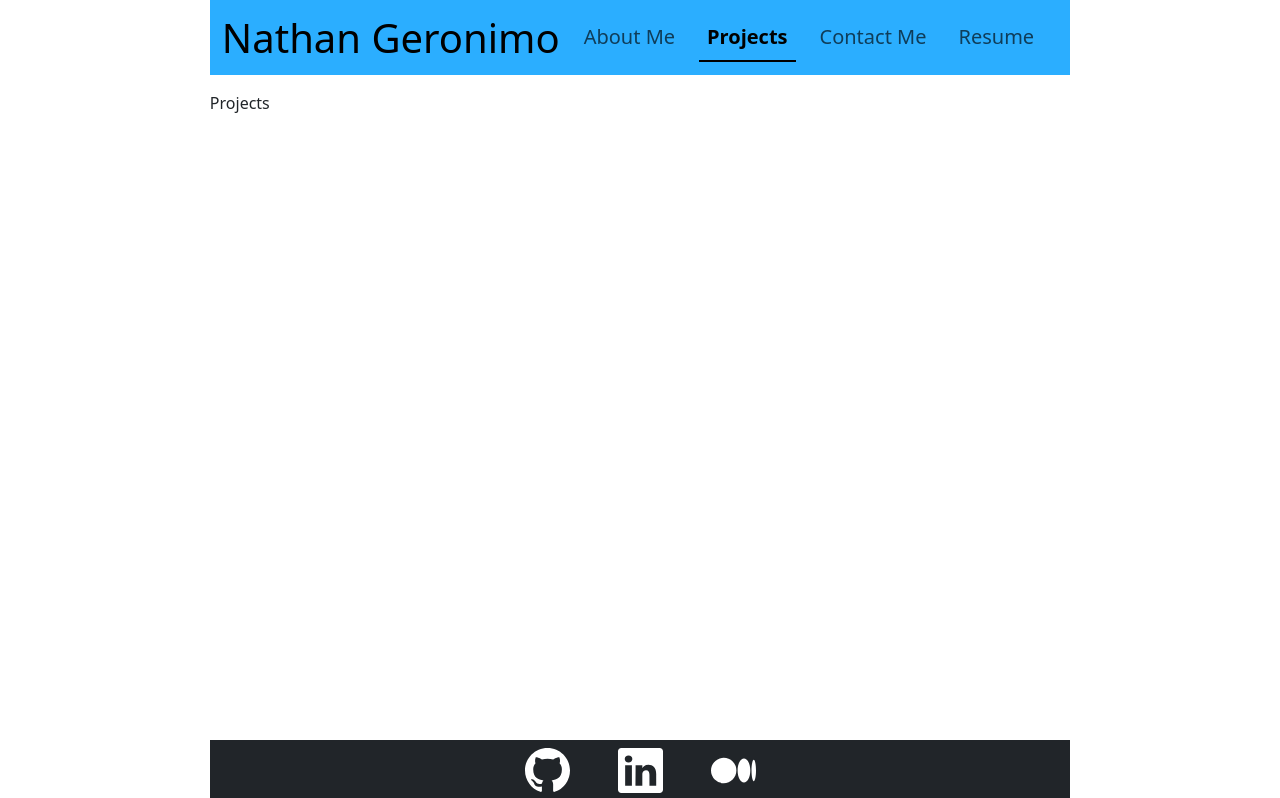
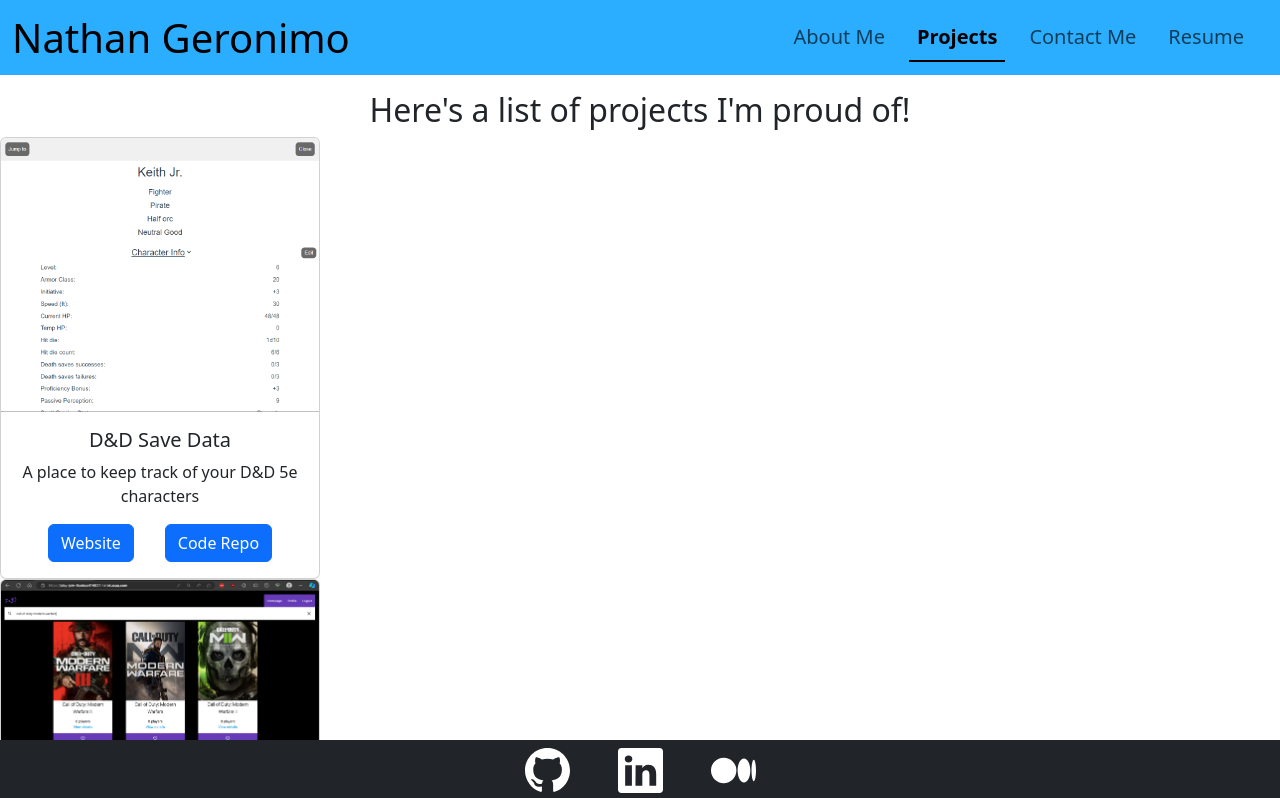
Before and after one commit to nathangero/portfolio-react, a React (Vite) app: page /projects in a window 1280 px wide. Shown: the top 798 px of the page. Built offline with nearby package versions, Linux system fonts and the light colour scheme.

Commit message:
implement project data, ProjectCard, ProjectPage

```diff
--- /dev/null
+++ b/src/assets/projects.json
@@ -0,0 +1,58 @@
+[
+    {
+        "name": "D&D Save Data",
+        "deploy_link": "https://dnd-save-data.web.app/",
+        "repo_link": "https://github.com/nathangero/dnd-save-data",
+        "image": "src/assets/project_images/dnd-save-data-example.PNG",
+        "alt": "showing the character page in the D&D website",
+        "description": "A place to keep track of your D&D 5e characters"
+    },
+    {
+        "name": "play.join()",
+        "deploy_link": "https://play-join-6cebcc414827.herokuapp.com",
+        "repo_link": "https://github.com/Clarsen1782/play.join",
+        "image": "src/assets/project_images/play-join-homepage.png",
+        "alt": "homepage for play.join showing the search bar",
+        "description": "A site to find other gamers and party up"
+    },
+    {
+        "name": "Food Finder",
+        "deploy_link": "https://fenriragni.github.io/food-finder/",
+        "repo_link": "https://github.com/FenriRagni/food-finder",
+        "image": "src/assets/project_images/food-finder.png",
+        "alt": "homepage for food finder showing the search form for a location and food type",
+        "description": "A site to find recipes AND restaurants"
+    },
+    {
+        "name": "A Tech Blog",
+        "deploy_link": "https://tech-blog-nathangero-142ac22ce678.herokuapp.com",
+        "repo_link": "https://github.com/nathangero/tech-blog",
+        "image": "src/assets/project_images/tech-blog.PNG",
+        "alt": "homepage for a CMS-style blog",
+        "description": "A place to blog about tech"
+    },
+    {
+        "name": "J.A.T.E (PWA)",
+        "deploy_link": "https://text-editor-nag.onrender.com",
+        "repo_link": "https://github.com/nathangero/tech-blog",
+        "image": "src/assets/project_images/jate-pwa.PNG",
+        "alt": "progressive web app of Just Another Text Editor",
+        "description": "Just Another Text Editor to edit text"
+    },
+    {
+        "name": "Weather Dashboard",
+        "deploy_link": "https://nathangero.github.io/weather-dashboard/",
+        "repo_link": "https://github.com/nathangero/weather-dashboard",
+        "image": "src/assets/project_images/weather.PNG",
+        "alt": "weather result for Fremont, CA giving the current weather and the 5 day forecast",
+        "description": "See current weather and the 5-day forecast for a city"
+    },
+    {
+        "name": "Tagalog Conjugation",
+        "deploy_link": "http://conjugate-tagalog.surge.sh",
+        "repo_link": "https://gitlab.com/d4rkz3r011/conjugate-tagalog",
+        "image": "src/assets/project_images/conjugate-tagalog-example.PNG",
+        "alt": "homepage showing an input bar where the user can enter a word to conjugate in Tagalog",
+        "description": "A place to practice your Tagalog Conjugations"
+    }
+]
--- a/src/components/ProjectCard.jsx
+++ b/src/components/ProjectCard.jsx
@@ -2,9 +2,20 @@
 
 export default function ProjectCard(props) {
 
+    const project = props.project;
+
     return (
-        <div>
-            ProjectCard
+        <div className="card w-25">
+            <img src={project.image} className="card-img-top" alt={project.alt} />
+            <div className="card-body">
+                <h5 className="card-title text-center">{project.name}</h5>
+                <p className="card-text text-center">{project.description}</p>
+
+                <div className="d-flex justify-content-evenly">
+                    <a target="_blank" href={project.deploy_link} className="btn btn-primary">Website</a>
+                    <a target="_blank" href={project.repo_link} className="btn btn-primary">Code Repo</a>
+                </div>
+            </div>
         </div>
     )
 }
--- a/src/pages/ProjectPage.jsx
+++ b/src/pages/ProjectPage.jsx
@@ -1,10 +1,14 @@
-
+import ProjectData from "/src/assets/projects.json";
+import ProjectCard from '../components/ProjectCard.jsx'
 
 export default function ProjectPage() {
+    const projects = ProjectData.map((project, index) => <li key={index}><ProjectCard project={project} /></li> )
 
     return (
         <section>
-            Projects
+            <h2 className="text-center">Here&apos;s a list of projects I&apos;m proud of!</h2>
+
+            <ul className="list-unstyled">{projects}</ul>
         </section>
     )
 }
```
Also changed, not shown: src/projects.json (deleted, +0 -44 lines).
